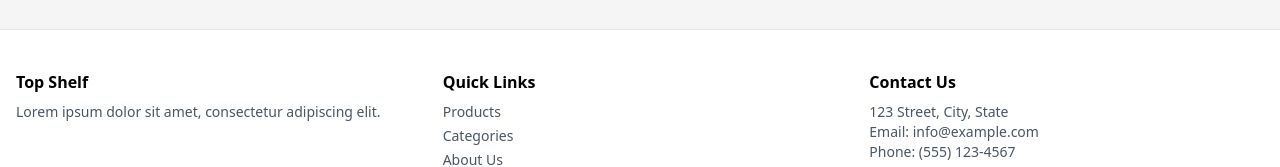
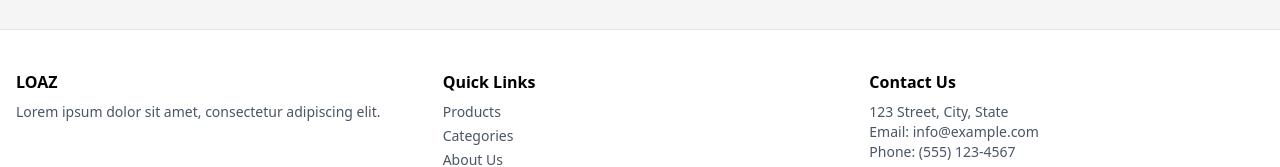
Before and after one commit to WibiLaksono/kuding-fix, a Next.js app: page / in a window 1280 px wide. Shown: the part 1319-1486 px from the top of the page. Built offline with nearby package versions, Linux system fonts and the light colour scheme; no server answers.

Commit message:
update : modifikasi footer

```diff
--- a/app/components/footer.js
+++ b/app/components/footer.js
@@ -5,7 +5,7 @@ export default function Footer (){
         <footer className="bg-white py-10 mt-10 border-t">
         <div className="container mx-auto px-4 grid grid-cols-1 sm:grid-cols-3 gap-8">
           <div>
-            <h4 className="font-bold text-black mb-2">Top Shelf</h4>
+            <h4 className="font-bold text-black mb-2">LOAZ</h4>
             <p className="text-sm text-gray-600">
               Lorem ipsum dolor sit amet, consectetur adipiscing elit.
             </p>
```
